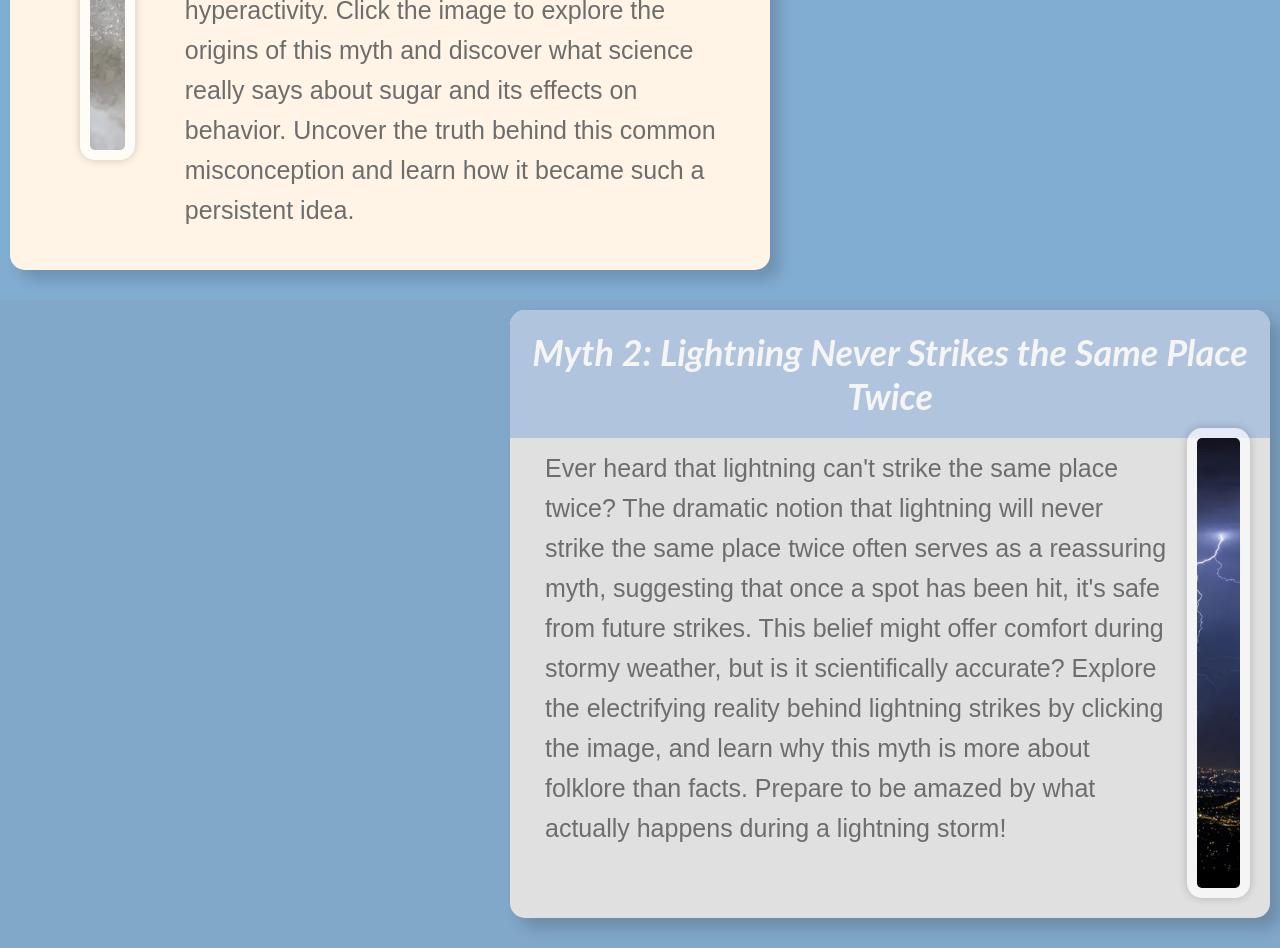
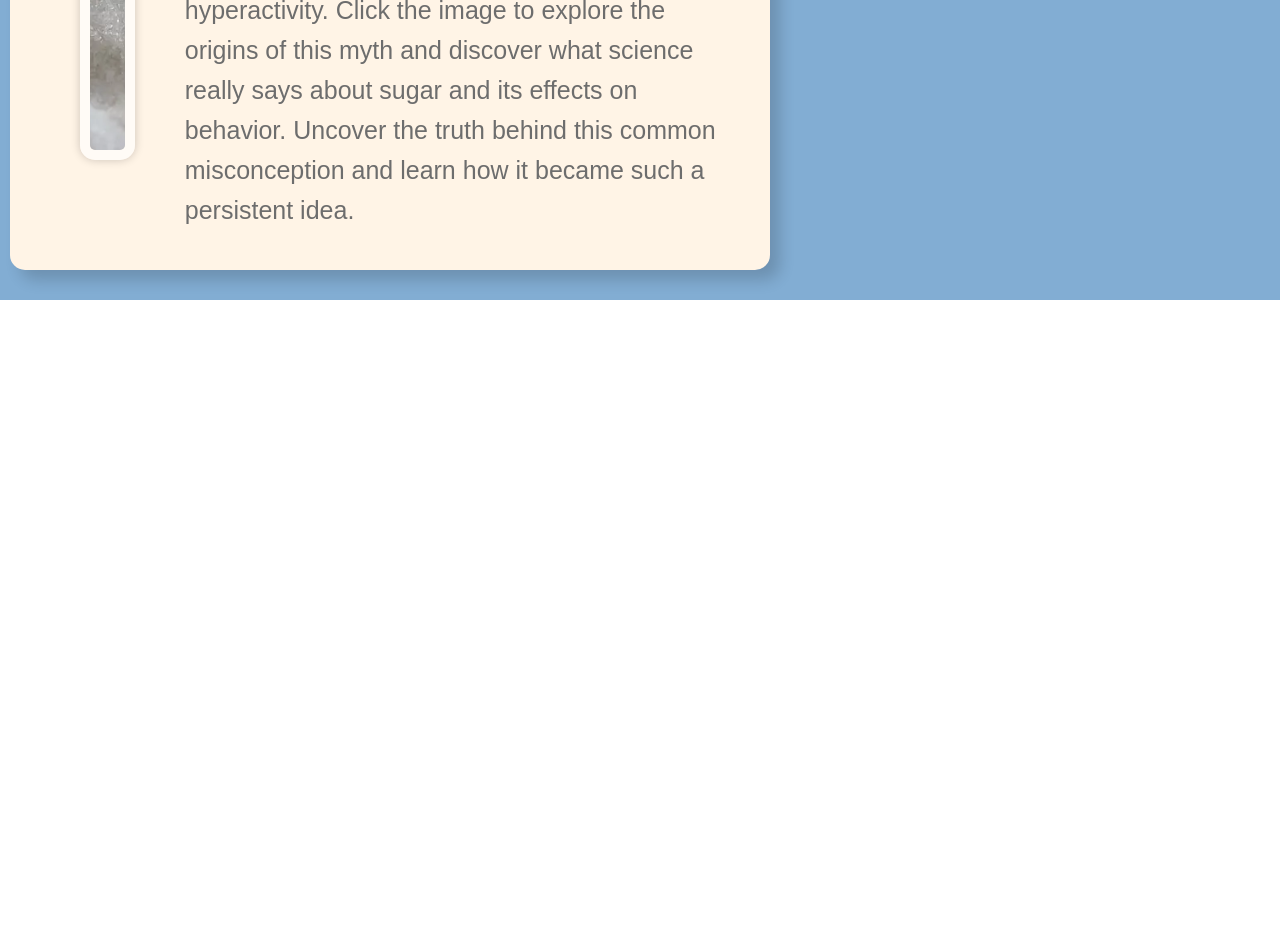
Before and after one commit to BassWoodSucksAtCoding/New6, a plain HTML site: page index.html in a window 1280 px wide. Shown: the part 1700-2648 px from the top of the page. After the commit the page ends 2000 px from the top, so only its background shows below. Drawn offline with Linux system fonts and the light colour scheme.

Commit message:
Update index.html

```diff
--- a/index.html
+++ b/index.html
@@ -329,25 +329,6 @@
         </div>
     </div>
 
-    <!-- Myth 4 -->
-    <div class="container2">
-      <div class="box-container2" id="myth4">
-          <div class="title-container2">Myth 2: Lightning Never Strikes the Same Place Twice</div>
-          <div class="content-container">
-              <div class="text-container1">
-                  <p class="myth-1">
-                    Ever heard that lightning can&#39;t strike the same place twice? The dramatic notion that lightning will never strike the same place twice often serves as a reassuring myth, suggesting that once a spot has been hit, it&#39;s safe from future strikes. This belief might offer comfort during stormy weather, but is it scientifically accurate? Explore the electrifying reality behind lightning strikes by clicking the image, and learn why this myth is more about folklore than facts. Prepare to be amazed by what actually happens during a lightning storm!
-                  </p>
-              </div>
-              <div class="image-container1" data-popup="popupWindow2">
-                  <div class="image">
-                      <img src="lightning.webp" alt="">
-                  </div>
-              </div>
-          </div>
-      </div>
-  </div>
-
     <!-- Popup windows -->
     <div class="popup" id="popupWindow1">
         <div class="popup-content">
@@ -387,19 +368,6 @@
             </p>
         </div>
     </div>
-
-    <div class="popup" id="popupWindow2">
-      <div class="popup-content">
-          <span class="popup-close" data-popup="popupWindow2">&times;</span>
-          <p class="title-container2">Lightning Never Strikes the Same Place Twice</p>
-          <img src="lightning.webp" alt="">
-          <p class="popup-text">
-            <b>The Myth:</b> Many people believe that lightning cannot strike the same place more than once. This notion is often used to suggest that certain places or people are "safe" from lightning after being struck once. <br> <br>
-
-            <b>The Truth:</b> In reality, lightning can and does strike the same place multiple times. For instance, tall structures like skyscrapers, radio towers, and even trees are struck repeatedly due to their height and the frequency of lightning strikes in their area. The Empire State Building, for example, is struck by lightning around 20-25 times a year. This myth likely persists because it offers a false sense of security and an oversimplified view of natural phenomena.
-          </p>
-      </div>
-  </div>
 
     <script>
         // Function to handle showing and hiding popups
```
